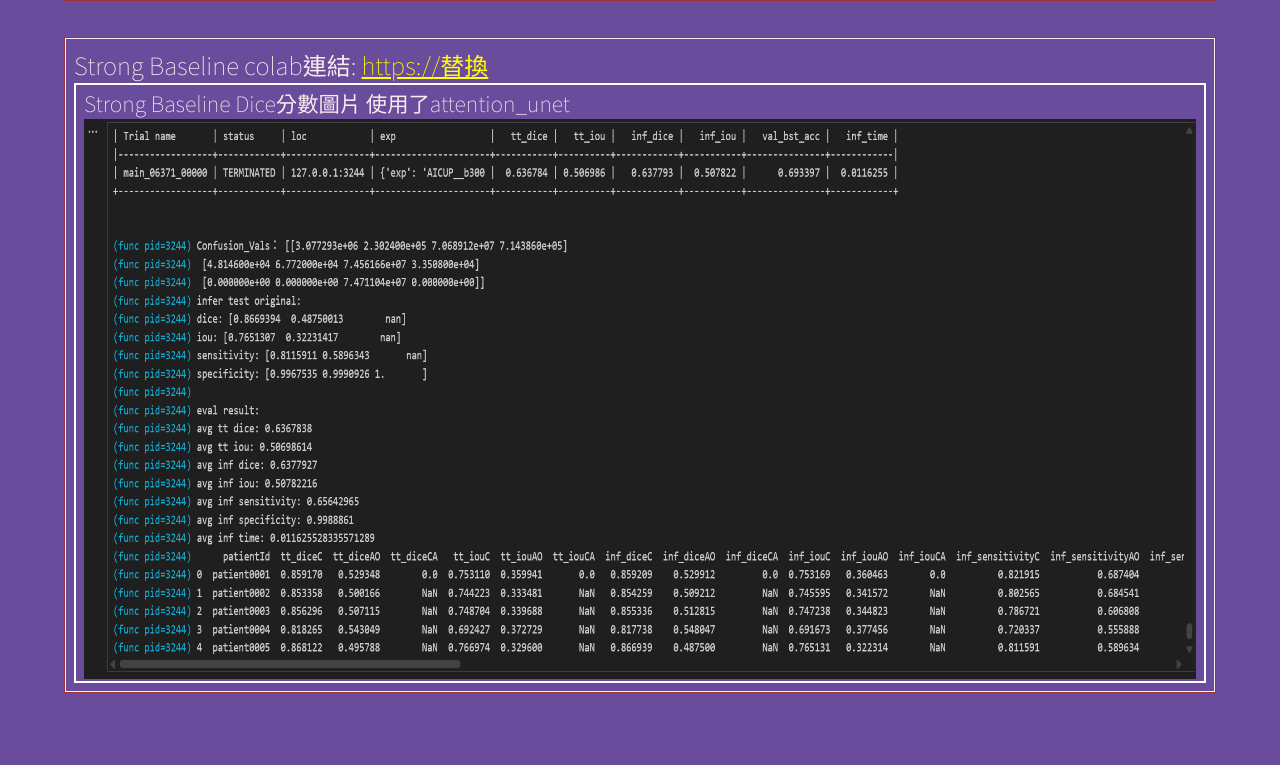
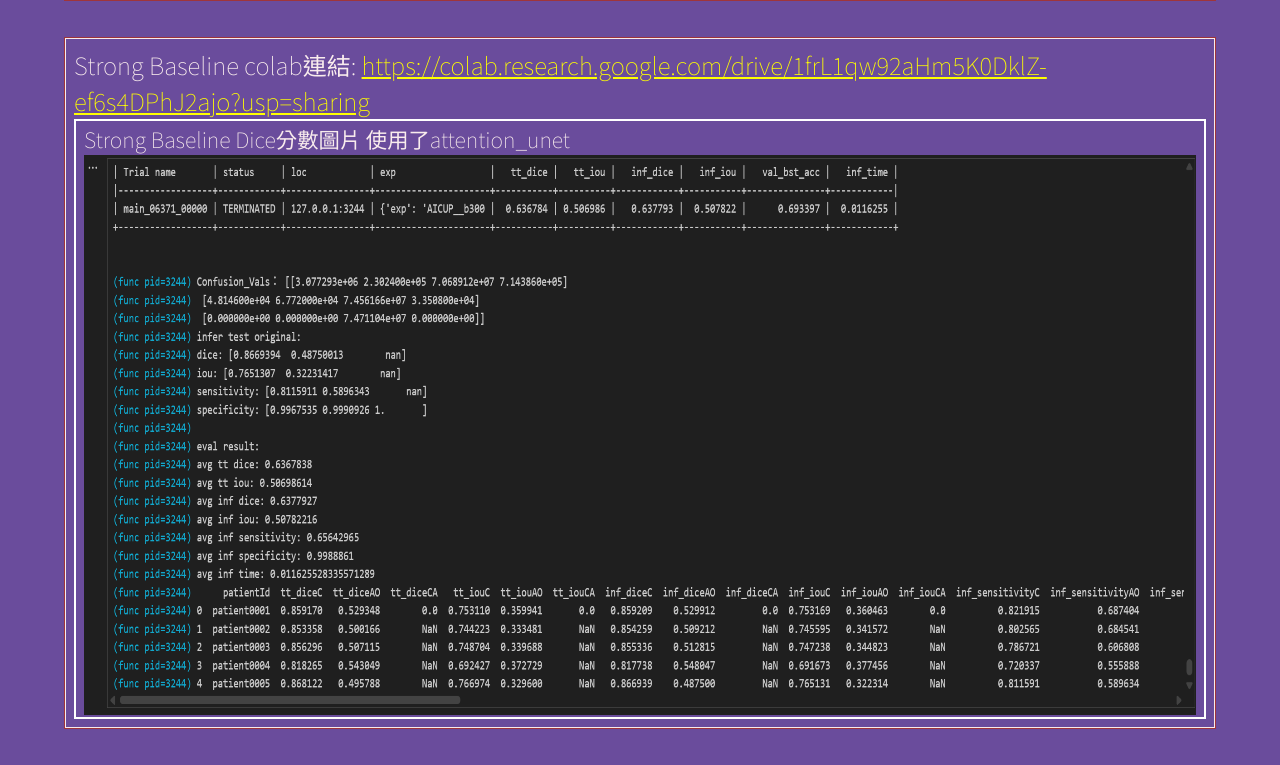
Before and after one commit to selinaphantom/ml2025f, a plain HTML site: page hw02/index.html in a window 1280 px wide. Shown: the part 1816-2581 px from the top of the page. Before the commit the page ends 2545 px from the top, so only its background shows below. Drawn offline with nearby package versions, Linux system fonts and the light colour scheme; a web font is replaced by a local one.

Commit message:
Update index.html

```diff
--- a/hw02/index.html
+++ b/hw02/index.html
@@ -215,8 +215,8 @@
   <div class="row hw12 bottomrow">
     <div class="col-md-12 twenty">
       Strong Baseline colab連結:
-      <a href="https://替換">
-        https://替換
+      <a href="https://colab.research.google.com/drive/1frL1qw92aHm5K0DklZ-ef6s4DPhJ2ajo?usp=sharing">
+        https://colab.research.google.com/drive/1frL1qw92aHm5K0DklZ-ef6s4DPhJ2ajo?usp=sharing
       </a>
       <table>
         <tr>
```
